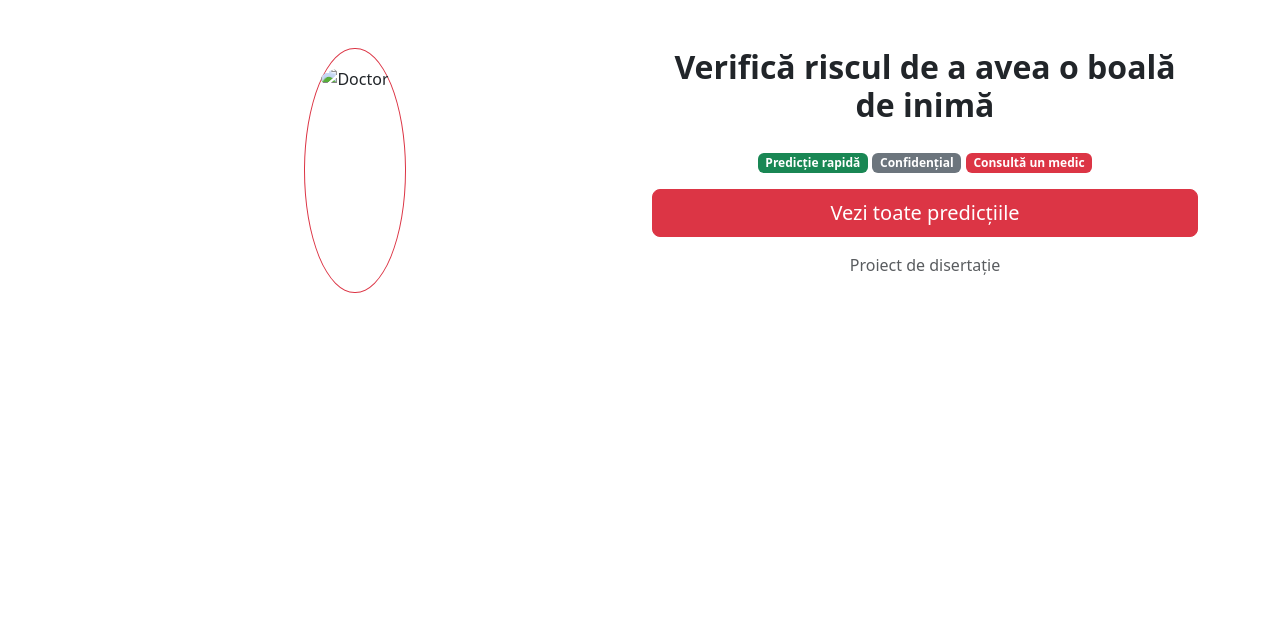
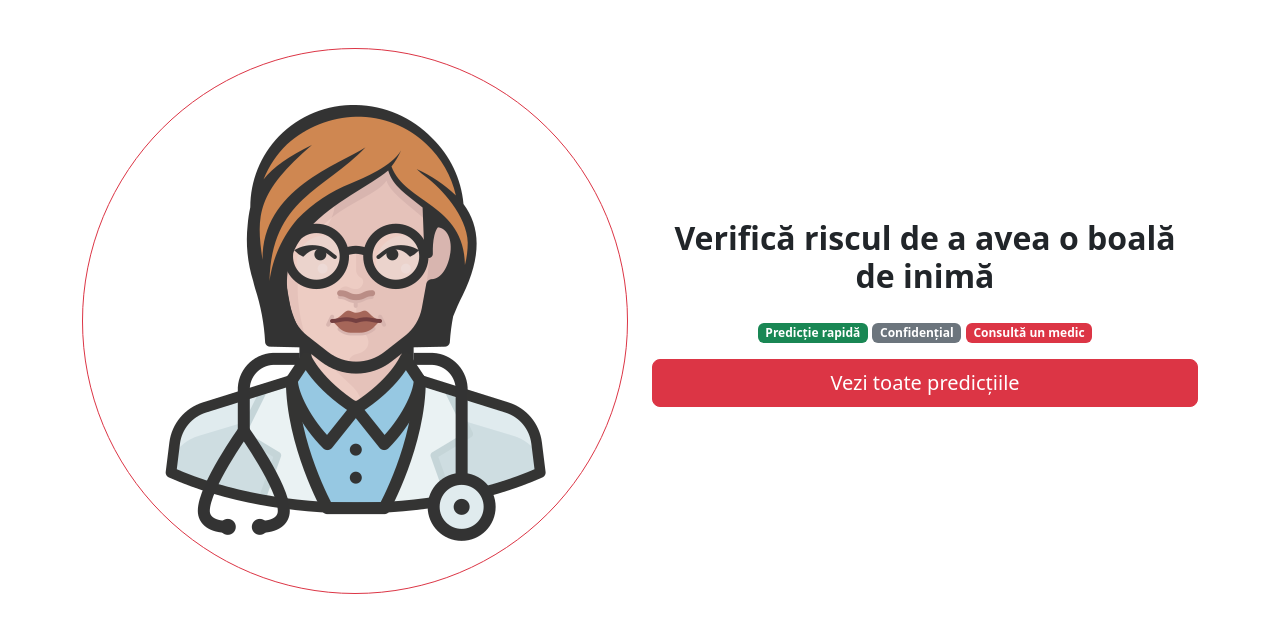
Before and after one commit to burdyniuk/heart_disease_web_app, a Django app: page / in a window 1280 px wide. Shown: the part 88-721 px from the top of the page. Run offline with Django 4.2, Linux system fonts and the light colour scheme; some libraries are stand-ins or nearby versions.

Commit message:
added doctor image

```diff
--- a/heart_disease_web_app/settings.py
+++ b/heart_disease_web_app/settings.py
@@ -126,6 +126,9 @@ USE_TZ = True
 # https://docs.djangoproject.com/en/4.1/howto/static-files/
 
 STATIC_URL = 'static/'
+STATICFILES_DIRS = [
+    BASE_DIR / 'static'
+]
 
 # Default primary key field type
 # https://docs.djangoproject.com/en/4.1/ref/settings/#default-auto-field
--- a/templates/home.html
+++ b/templates/home.html
@@ -1,4 +1,5 @@
 {% extends 'base.html' %}
+{% load static %}
 
 {% block title %}Home{% endblock %}
 
@@ -7,7 +8,7 @@
         <div class="row">
             <div class="col-md-6 d-flex justify-content-center">
                 <div class="rounded-circle border border-danger p-3">
-                    <img src="https://via.placeholder.com/300" alt="Doctor" class="img-fluid rounded-circle">
+                    <img src="{% static 'doctor.png' %}" alt="Doctor" class="img-fluid rounded-circle" >
                 </div>
             </div>
             <div class="col-md-6 d-flex flex-column justify-content-center">
@@ -18,7 +19,7 @@
                     <span class="badge bg-danger">Consultă un medic</span>
                 </p>
                 <a href="{% url 'predictions_list' %}" class="btn btn-danger btn-lg mb-3">Vezi toate predicțiile</a>
-                <p class="text-muted">Proiect de disertație</p>
+{#                <p class="text-muted">Proiect de disertație</p>#}
             </div>
         </div>
     </section>
```
Also changed, not shown: static/doctor.png (added).
